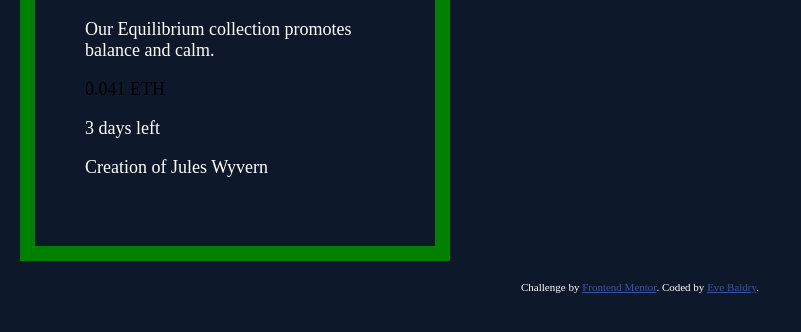
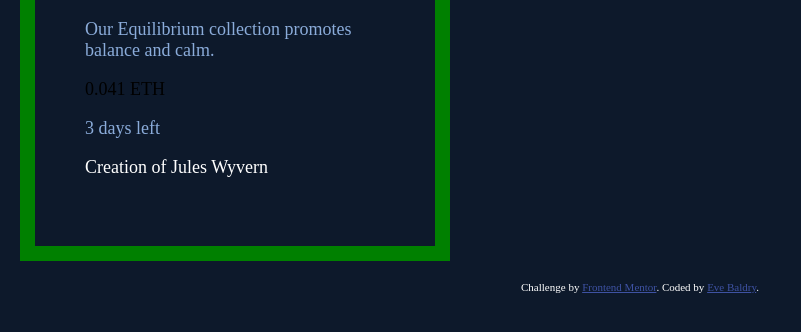
Before and after one commit to carloshn90/nft-preview-card, a plain HTML site: page index.html in a window 1280 px wide. Shown: the part 296-628 px from the top of the page, without its empty margins (0-801 px from the left). Drawn offline with Linux system fonts and the light colour scheme.

Commit message:
change font color to light blue

```diff
--- a/css/style.css
+++ b/css/style.css
@@ -42,11 +42,11 @@ p {
 }
 
 .tagline {
-    color: hsl(0, 0%, 100%);
+    color: hsl(215, 51%, 70%);
 }
 
 .time {
-    color: hsl(0, 0%, 100%);
+    color: hsl(215, 51%, 70%);
 }
 
 .creator {
```
